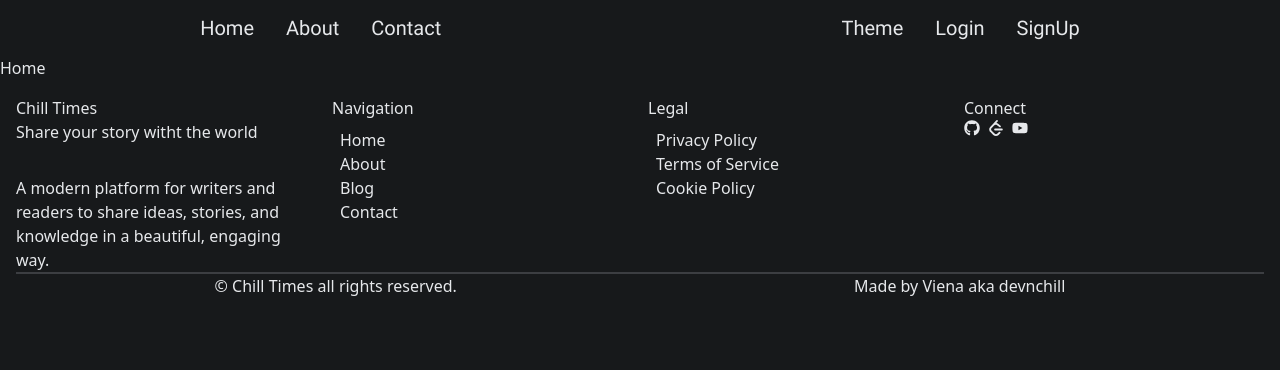
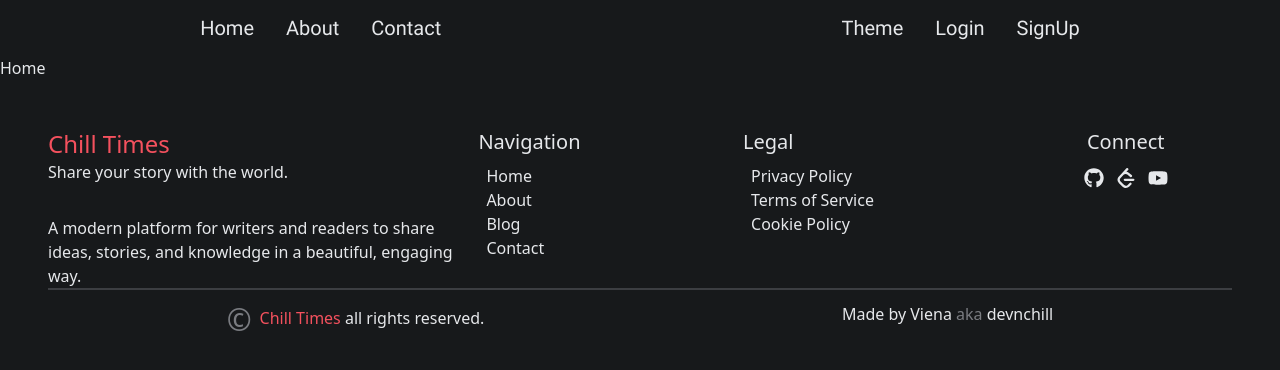
Before and after one commit to devnchill/OdinBlog, a React (Vite) app in the folder frontend-viewer/: page / in a window 1280 px wide. Shown: the top 370 px of the page. Built offline with nearby package versions, Linux system fonts and the light colour scheme.

Commit message:
style:footer continuing

```diff
--- a/frontend-viewer/src/components/Footer/Footer.tsx
+++ b/frontend-viewer/src/components/Footer/Footer.tsx
@@ -5,18 +5,25 @@ import FooterNav from "./FooterNav";
 
 const Footer = () => {
   return (
-    <footer className="p-4">
-      <div className="grid lg:grid-cols-4  grid-cols-2 gap-4">
+    <footer className="p-12">
+      <div className="grid lg:grid-cols-[35%_21%_22%_1fr]  grid-cols-2 gap-4 m-auto">
         <FooterAbout />
         <FooterNav />
         <FooterLegal />
         <FooterConnect />
       </div>
-      <div className="flex justify-around border-t-2 border-[var(--color-border)]">
+      <div className="flex justify-around border-t-2 border-[var(--color-border)] py-3">
         <p>
-          &copy; <span>Chill Times </span>all rights reserved.
+          <span className="text-3xl align-middle text-[var(--color-muted)]">
+            &copy;{" "}
+          </span>
+          <span className="text-[var(--color-primary)]">Chill Times </span>all
+          rights reserved.
         </p>
-        <p>Made by Viena aka devnchill</p>
+        <p>
+          Made by Viena<span className="text-[var(--color-muted)]"> aka </span>
+          devnchill
+        </p>
       </div>
     </footer>
   );
--- a/frontend-viewer/src/components/Footer/FooterAbout.tsx
+++ b/frontend-viewer/src/components/Footer/FooterAbout.tsx
@@ -1,9 +1,13 @@
+import { Link } from "react-router";
+
 const FooterAbout = () => {
   return (
     <div>
       <div className="mb-8">
-        <p>Chill Times</p>
-        <p>Share your story witht the world</p>
+        <Link to={"/"} className="text-2xl text-[var(--color-primary)]">
+          Chill Times
+        </Link>
+        <p>Share your story with the world.</p>
       </div>
       <p>
         A modern platform for writers and readers to share ideas, stories, and
--- a/frontend-viewer/src/components/Footer/FooterConnect.tsx
+++ b/frontend-viewer/src/components/Footer/FooterConnect.tsx
@@ -1,35 +1,19 @@
 import { FaGithub } from "react-icons/fa";
 import { SiLeetcode } from "react-icons/si";
 import { FaYoutube } from "react-icons/fa";
+import FooterIcons from "./FooterIcons";
 
 const FooterConnect = () => {
   return (
-    <div>
-      <div className="">Connect</div>
-      <div className="flex gap-2">
-        <a
-          href="https://github.com/devnchill"
-          target="_blank"
-          rel="noopener noreferrer"
-        >
-          <FaGithub />
-        </a>
-
-        <a
-          href="https://leetcode.com/0xviena"
-          target="_blank"
-          rel="noopener noreferrer"
-        >
-          <SiLeetcode />
-        </a>
-
-        <a
-          href="https://www.youtube.com/@mid3ee"
-          target="_blank"
-          rel="noopener noreferrer"
-        >
-          <FaYoutube />
-        </a>
+    <div className="flex flex-col items-center gap-3 ">
+      <p className="text-xl">Connect</p>
+      <div className="flex gap-3">
+        <FooterIcons icon={FaGithub} href="https://github.com/devnchill" />
+        <FooterIcons icon={SiLeetcode} href="https://leetcode.com/0xviena" />
+        <FooterIcons
+          icon={FaYoutube}
+          href="https://www.youtube.com/@devnchill"
+        />
       </div>
     </div>
   );
--- /dev/null
+++ b/frontend-viewer/src/components/Footer/FooterIcons.tsx
@@ -0,0 +1,21 @@
+import type { IconType } from "react-icons";
+
+interface IIconProp {
+  icon: IconType;
+  href: string;
+}
+
+const FooterIcons = ({ icon: Icon, href }: IIconProp) => {
+  return (
+    <a
+      className="text-xl"
+      href={href}
+      target="_blank"
+      rel="noopener noreferrer"
+    >
+      <Icon />
+    </a>
+  );
+};
+
+export default FooterIcons;
--- a/frontend-viewer/src/components/Footer/FooterLegal.tsx
+++ b/frontend-viewer/src/components/Footer/FooterLegal.tsx
@@ -3,7 +3,7 @@ import { Link } from "react-router";
 const FooterLegal = () => {
   return (
     <div>
-      <p>Legal</p>
+      <p className="text-xl">Legal</p>
       <div className="flex-col flex p-2">
         <Link to={"/privacy-policy"}>Privacy Policy</Link>
         <Link to={"terms-of-service"}>Terms of Service</Link>
--- a/frontend-viewer/src/components/Footer/FooterNav.tsx
+++ b/frontend-viewer/src/components/Footer/FooterNav.tsx
@@ -3,7 +3,7 @@ import { Link } from "react-router";
 const FooterNav = () => {
   return (
     <div>
-      <p>Navigation</p>
+      <p className="text-xl">Navigation</p>
       <nav className="flex flex-col p-2">
         <Link to={"/"}>Home</Link>
         <Link to={"/about"}>About</Link>
```
